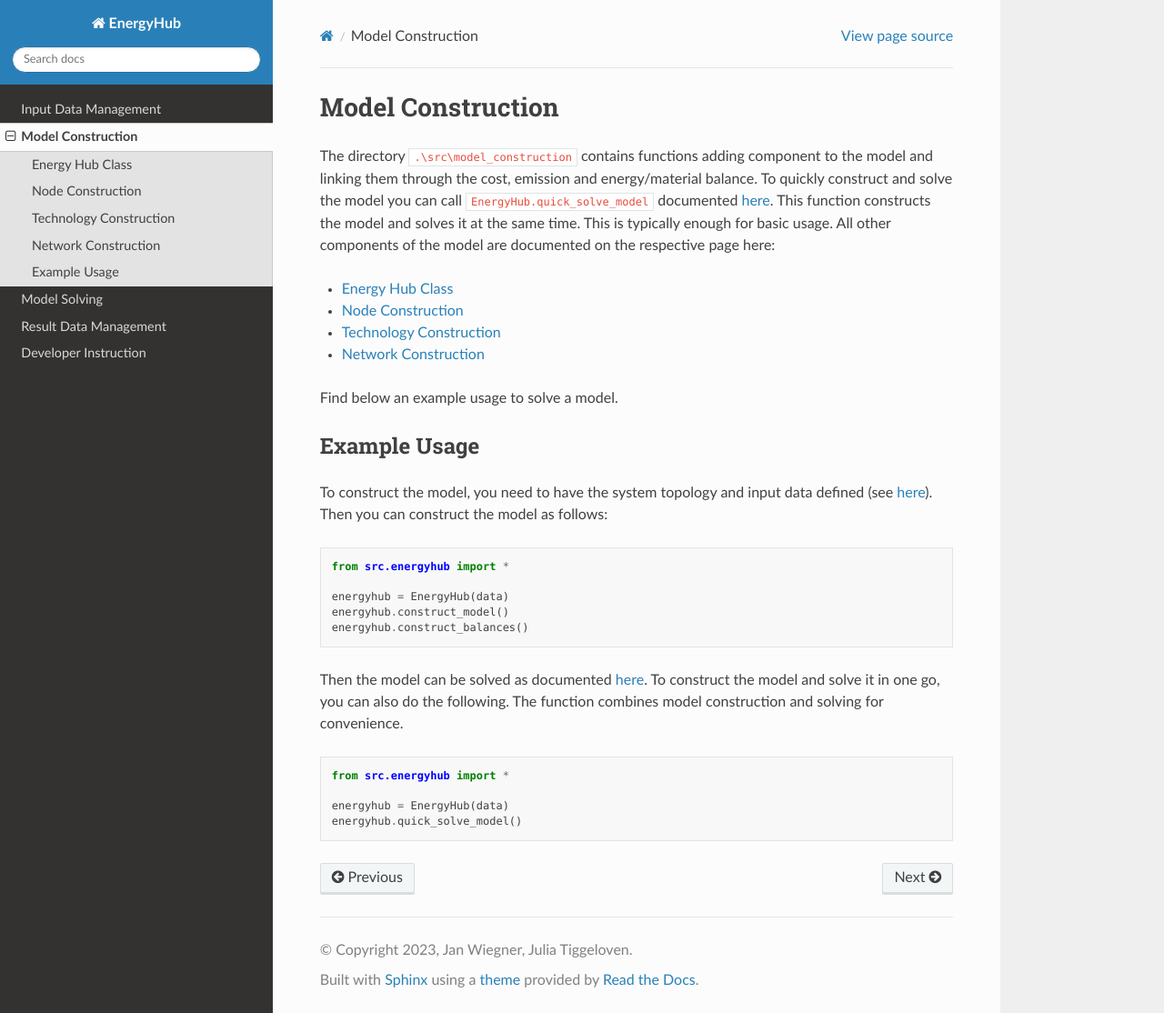
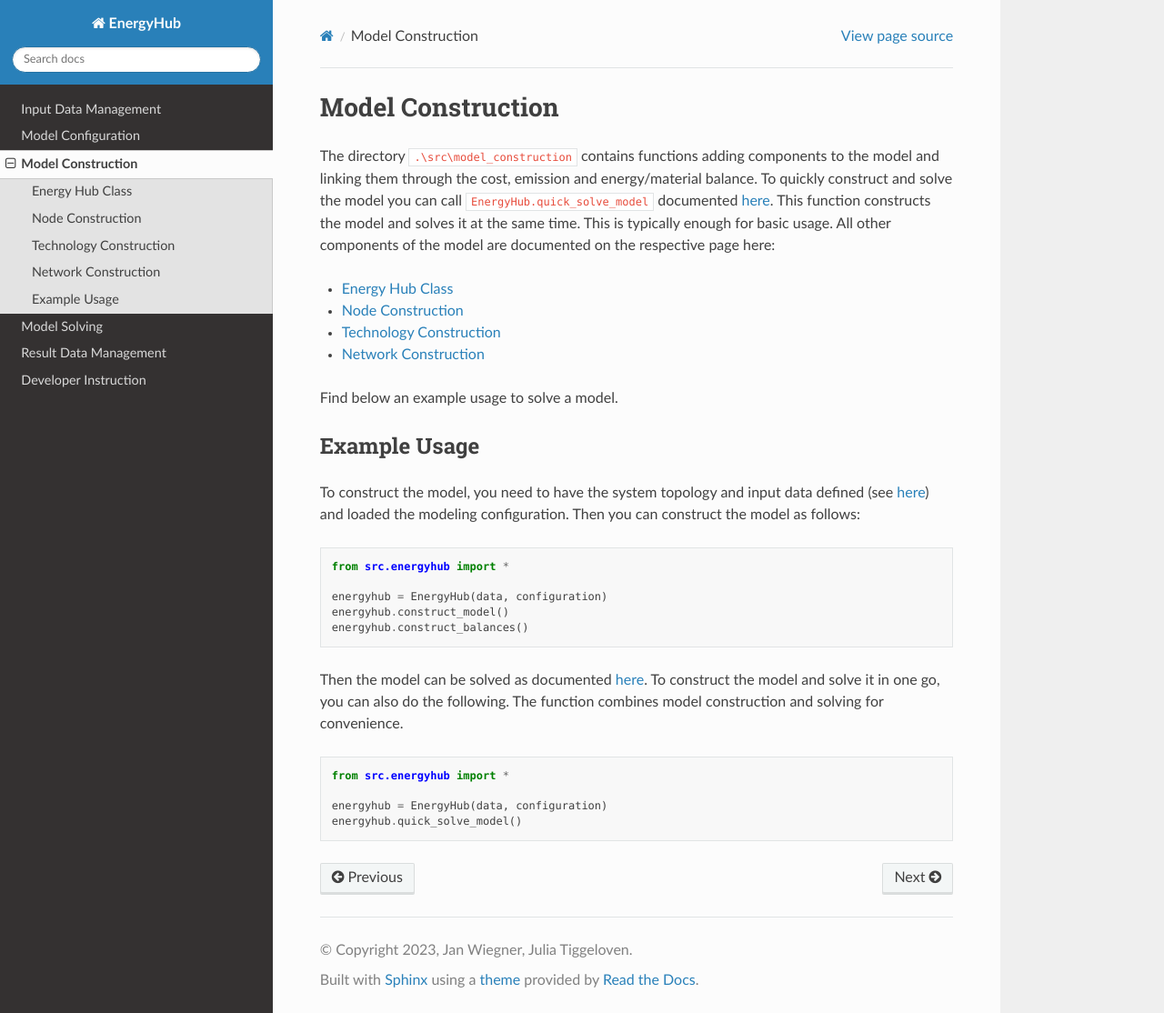
Before and after one commit to UU-ER/AdOpT-NET0, a Sphinx documentation site: the page built from docs/source/ModelConstruction.rst, in a window 1280 px wide and 1114 px high. Shown: the whole window at 91% size. Built offline with Sphinx 7.4.7 and the Read the Docs theme 2.0.0, drawn with Linux system fonts in a browser that asks for light colours; pages that are not in the unit, such as notebooks, are missing from menus.

```diff
--- a/docs/source/ModelConstruction.rst
+++ b/docs/source/ModelConstruction.rst
@@ -2,7 +2,7 @@
 
 Model Construction
 ==================
-The directory ``.\src\model_construction`` contains functions adding component to the model
+The directory ``.\src\model_construction`` contains functions adding components to the model
 and linking them through the cost, emission and energy/material balance. To quickly construct and solve the model
 you can call ``EnergyHub.quick_solve_model`` documented :ref:`here <energyhub_class>`. This function constructs
 the model and solves it at the same time. This is typically enough for basic usage. All other components of the model
@@ -22,13 +22,13 @@ Find below an example usage to solve a model.
 Example Usage
 ^^^^^^^^^^^^^^^^
 To construct the model, you need to have the system topology and input data defined (see
-:ref:`here <data-management-example-usage>`). Then you can construct the model as follows:
+:ref:`here <data-management-example-usage>`) and loaded the modeling configuration. Then you can construct the model as follows:
 
 .. testcode::
 
     from src.energyhub import *
 
-    energyhub = EnergyHub(data)
+    energyhub = EnergyHub(data, configuration)
     energyhub.construct_model()
     energyhub.construct_balances()
 
@@ -39,5 +39,5 @@ one go, you can also do the following. The function combines model construction
 
     from src.energyhub import *
 
-    energyhub = EnergyHub(data)
+    energyhub = EnergyHub(data, configuration)
     energyhub.quick_solve_model()
```
Also changed, not shown: docs/source/ModelConfiguration.rst (added, +103 -0 lines), docs/source/index.rst (+5 -2 lines).
